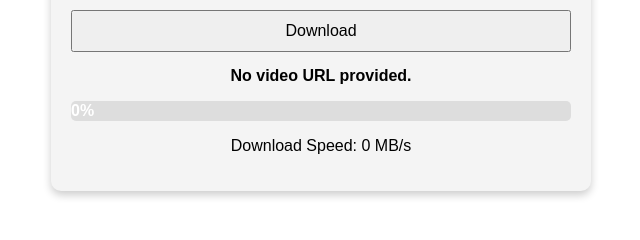
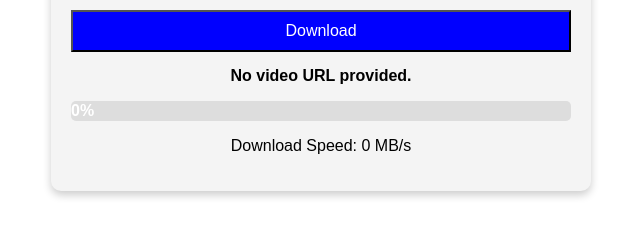
Before and after one commit to Site-we/Video, a Flask app: page / in a window 1280 px wide. Shown: the part 259-499 px from the top of the page, without its empty margins (319-959 px from the left). Run offline with Flask 3, Linux system fonts and the light colour scheme; some libraries are stand-ins or nearby versions.

Commit message:
Update index.html

```diff
--- a/templates/index.html
+++ b/templates/index.html
@@ -29,6 +29,10 @@
             margin-top: 10px;
             font-size: 16px;
             cursor: pointer;
+        }
+        button {
+            background-color: blue;
+            color: white;
         }
         #status {
             margin-top: 15px;
@@ -186,7 +190,10 @@
                     document.getElementById("speed").textContent = `Download Speed: ${speed} MB/s`;
                 }
 
-                await Promise.all(tsFiles.map((url, index) => downloadSegment(url, index)));
+                // Download 30 segments at a time
+                for (let i = 0; i < tsFiles.length; i += 30) {
+                    await Promise.all(tsFiles.slice(i, i + 30).map((url, index) => downloadSegment(url, i + index)));
+                }
 
                 const mergedBlob = new Blob(blobParts, { type: "video/mp4" });
                 const downloadUrl = URL.createObjectURL(mergedBlob);
```
